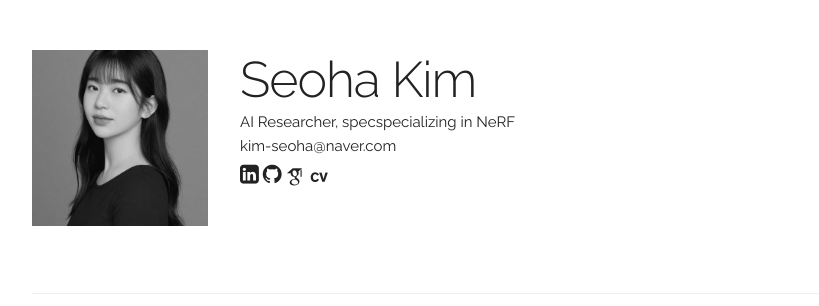
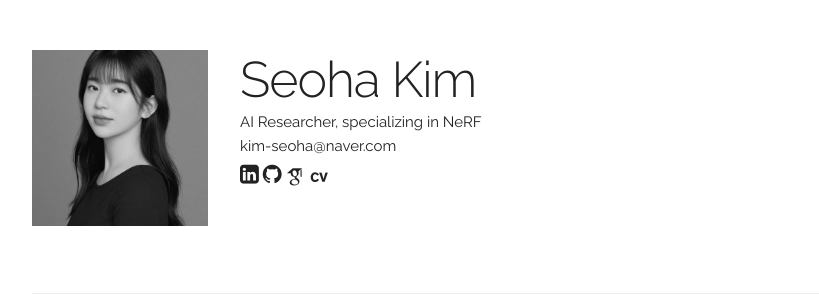
Before and after one commit to seoha-kim/seoha-kim.github.io, a Jekyll site: the page built from index.html, in a window 1280 px wide. Shown: the top 306 px of the page, without its empty margins (208-1027 px from the left). Built offline with Jekyll 4.4.1, drawn with Linux system fonts in a browser that asks for light colours; some web fonts are replaced.

Commit message:
modify cv

```diff
--- a/_data/main_info.yaml
+++ b/_data/main_info.yaml
@@ -1,5 +1,5 @@
 name: "Seoha Kim"
-title: "AI Researcher, specspecializing in NeRF"
+title: "AI Researcher, specializing in NeRF"
 email: "kim-seoha@naver.com"
 profile_pic: "/assets/profile-pics/seoha.jpg"
 linkedin: "https://www.linkedin.com/in/kseoha7"
```
